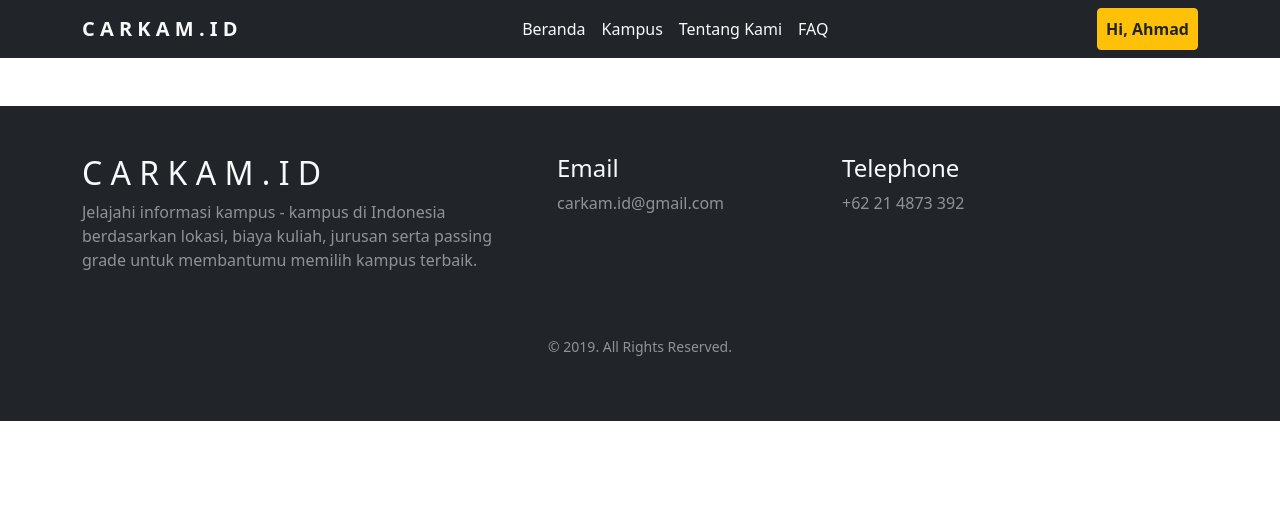
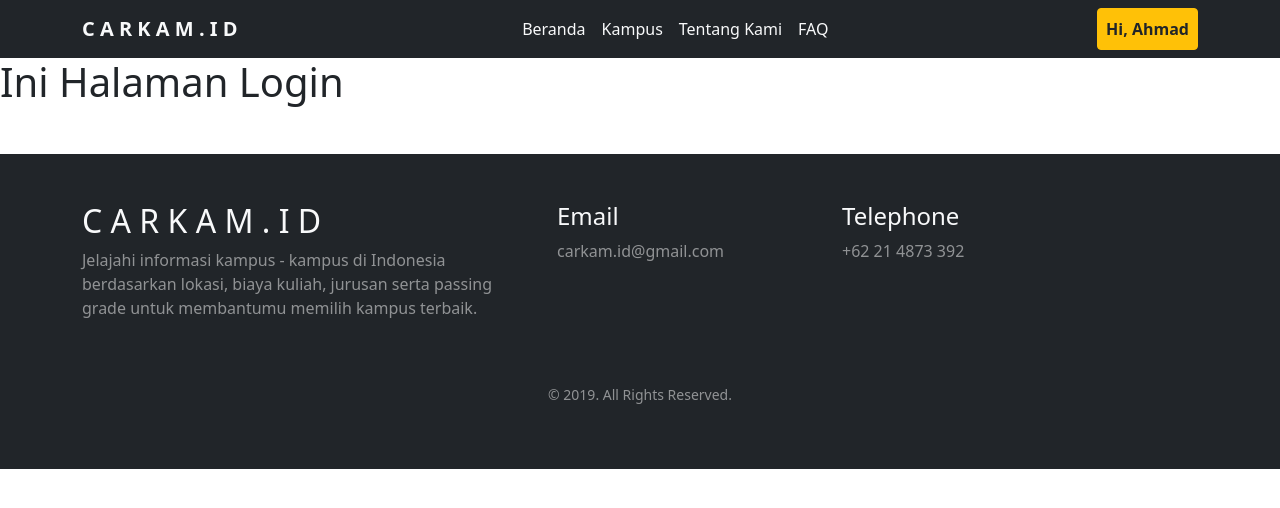
Before and after one commit to ariopri/Carkam, a React (Create React App) app in the folder front_end/: page /Login in a window 1280 px wide. Shown: the top 508 px of the page. Built offline with nearby package versions, Linux system fonts and the light colour scheme.

Commit message:
route login-page

```diff
--- a/front_end/src/App.js
+++ b/front_end/src/App.js
@@ -1,10 +1,11 @@
-import "./App.css";
-import NavigationBar from "./components/NavigationBar";
-import "./style/SlideShow.css";
-import Beranda from "./components/Beranda";
-import Footer from "./components/Footer";
-import TentangKami from "./components/TentangKami";
-import { BrowserRouter as Router, Routes, Route } from "react-router-dom";
+import './App.css';
+import NavigationBar from './components/NavigationBar';
+import './style/SlideShow.css';
+import Beranda from './components/Beranda';
+import Footer from './components/Footer';
+import TentangKami from './components/TentangKami';
+import Login from './components/Login';
+import { BrowserRouter as Router, Routes, Route } from 'react-router-dom';
 function App() {
   return (
     <>
@@ -13,6 +14,7 @@
         <Routes>
           <Route path="/" element={<Beranda />} />
           <Route path="/Tentangkami" element={<TentangKami />} />
+          <Route path="/Login" element={<Login />} />
         </Routes>
       </Router>
       <Footer />
--- /dev/null
+++ b/front_end/src/components/Login.jsx
@@ -0,0 +1,9 @@
+const Login = () => {
+  return (
+    <>
+      <h1>Ini Halaman Login</h1>
+    </>
+  );
+};
+
+export default Login;
```
